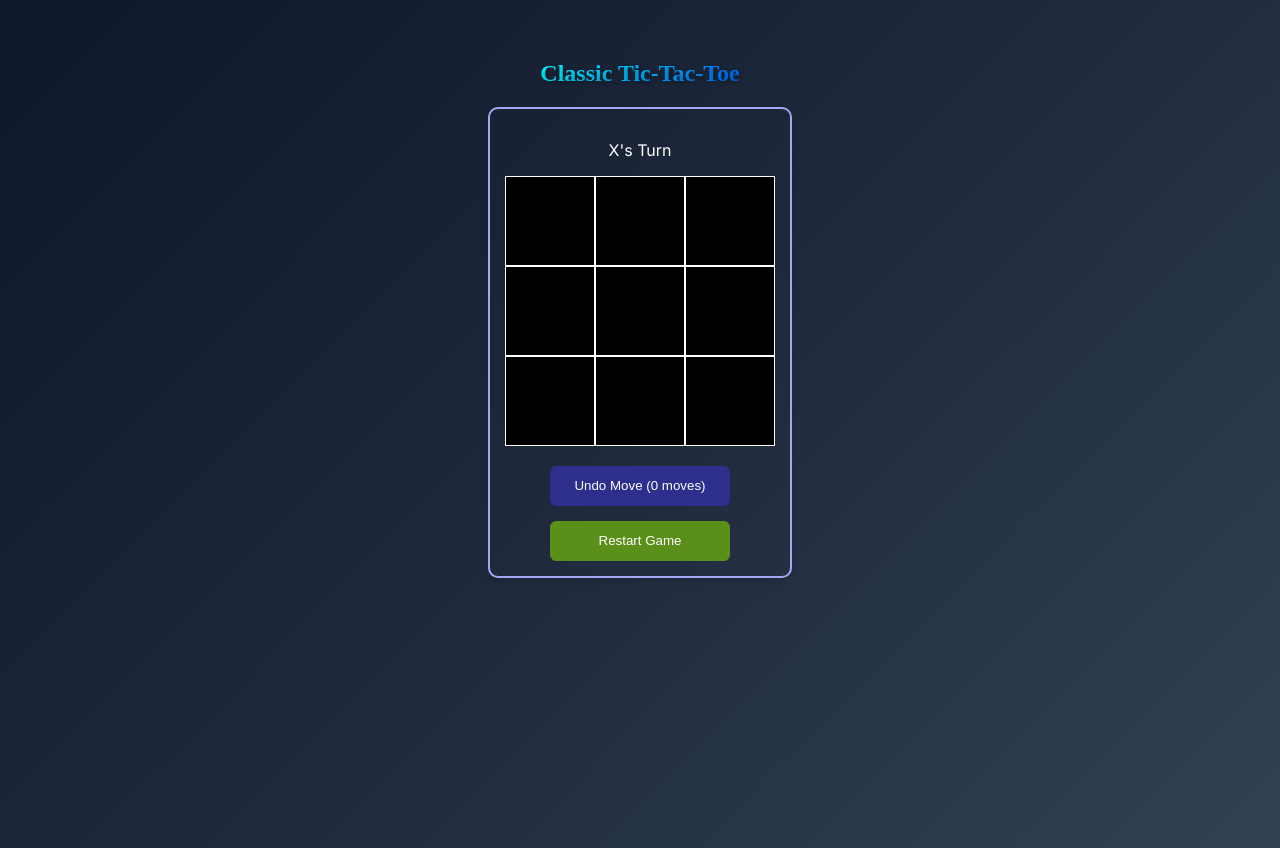
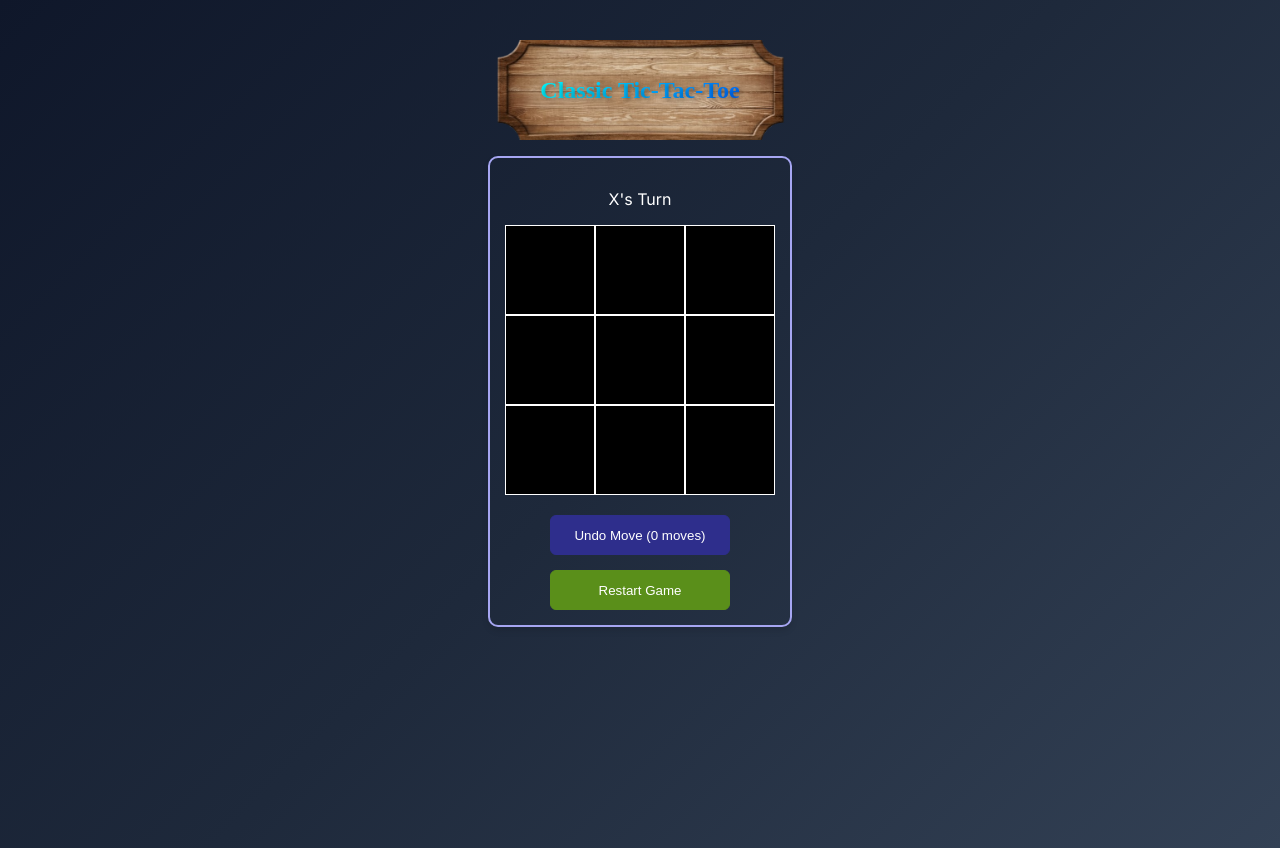
Before and after one commit to abk2191/tic-tac-toe, a React (Vite) app: page / in a window 1280 px wide. Built offline with nearby package versions, Linux system fonts and the light colour scheme; a web font is replaced by a local one.

Commit message:
Added new features

```diff
--- a/src/App.jsx
+++ b/src/App.jsx
@@ -1,6 +1,7 @@
 import { useState, useRef, useEffect } from "react";
 import Theboard from "./Theboard";
 import Confetti from "react-confetti";
+import banner from "./assets/banner.jpg";
 
 function App() {
   const [xPlayed, setXPlayed] = useState(true);
@@ -208,6 +209,7 @@
         />
       )}
       <div className="wrapper">
+        <div className="banner">
           <h2
             style={{
               fontFamily: "Amarante, serif",
@@ -216,6 +218,7 @@
           >
             Classic Tic-Tac-Toe
           </h2>
+        </div>
 
         <div className="container">
           {winner === "Draw" ? (
--- a/src/index.css
+++ b/src/index.css
@@ -88,3 +88,16 @@
 .restart-button:active {
   transform: scale(0.95);
 }
+
+.banner {
+  background: url("./assets/banner-removebg-preview.png");
+  background-size: cover;
+  background-position: center;
+  background-repeat: no-repeat;
+  width: 300px;
+  height: 100px;
+  margin-bottom: 16px;
+  display: flex;
+  align-items: center;
+  justify-content: center;
+}
```
Also changed, not shown: src/assets/banner-removebg-preview.png (added), src/assets/banner.jpg (added). Lines whose indentation alone changed are shown as unchanged.
